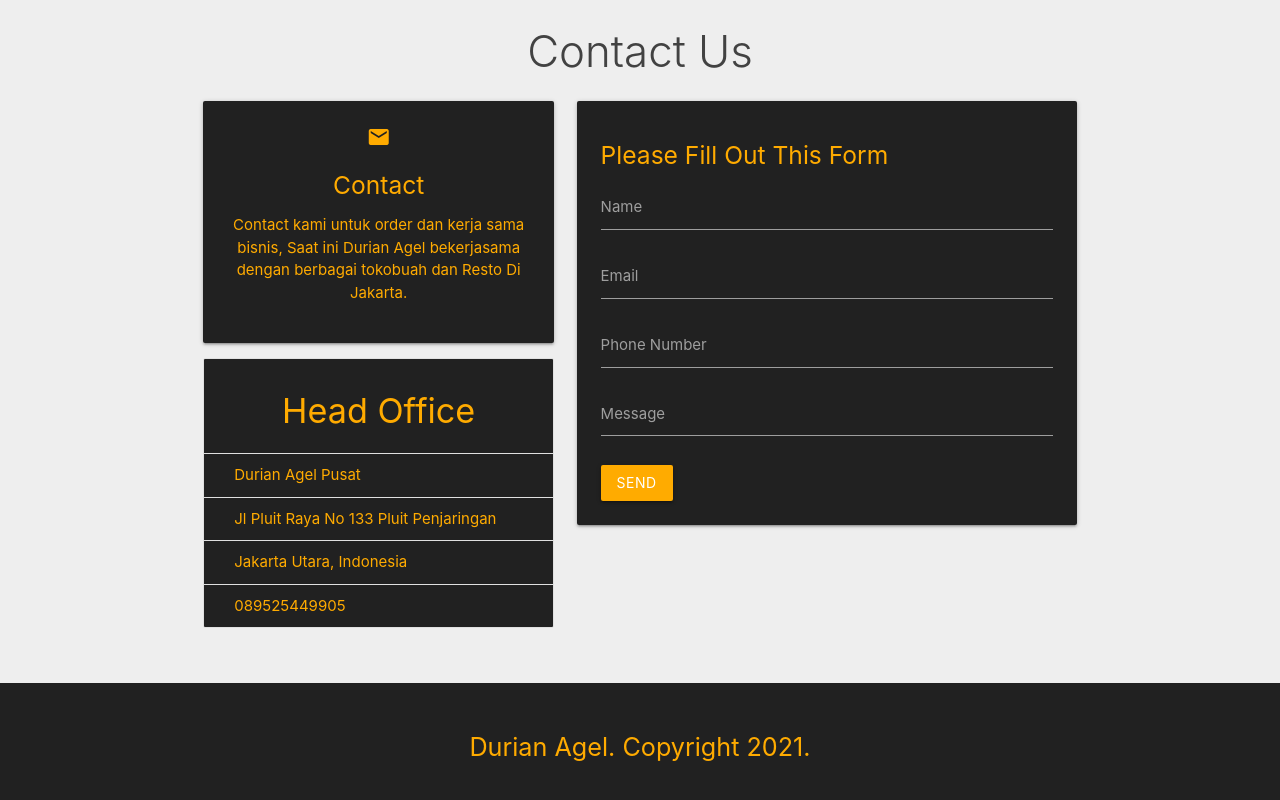
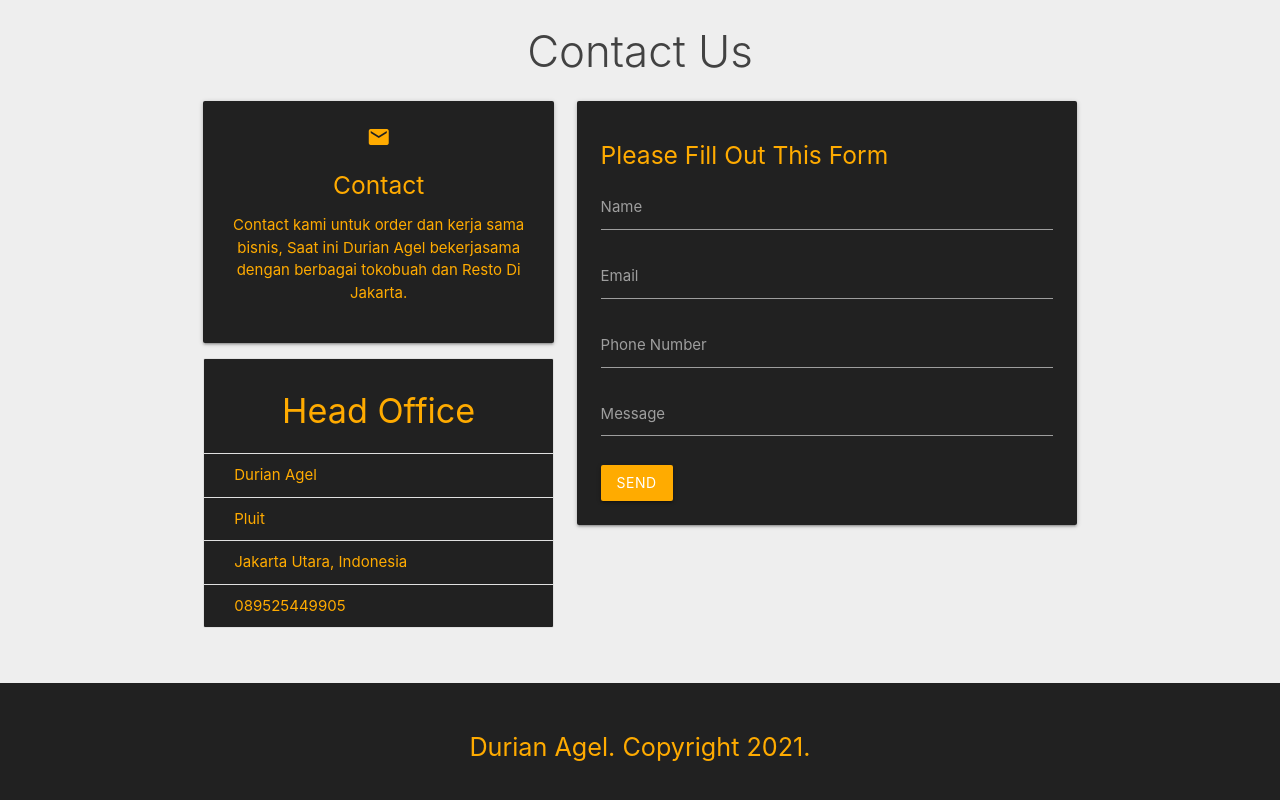
Before and after one commit to ridhaagel/durianagel.github.io, a plain HTML site: page index.html in a window 1280 px wide. Shown: the part 2230-3030 px from the top of the page. Drawn offline with Linux system fonts and the light colour scheme.

Commit message:
Update index.html

```diff
--- a/index.html
+++ b/index.html
@@ -304,12 +304,12 @@
               <li
                 class="collection-item grey darken-4 amber-text text-accent-4"
               >
-                Durian Agel Pusat
+                Durian Agel
               </li>
               <li
                 class="collection-item grey darken-4 amber-text text-accent-4"
               >
-                Jl Pluit Raya No 133 Pluit Penjaringan
+                Pluit
               </li>
               <li
                 class="collection-item grey darken-4 amber-text text-accent-4"
```
